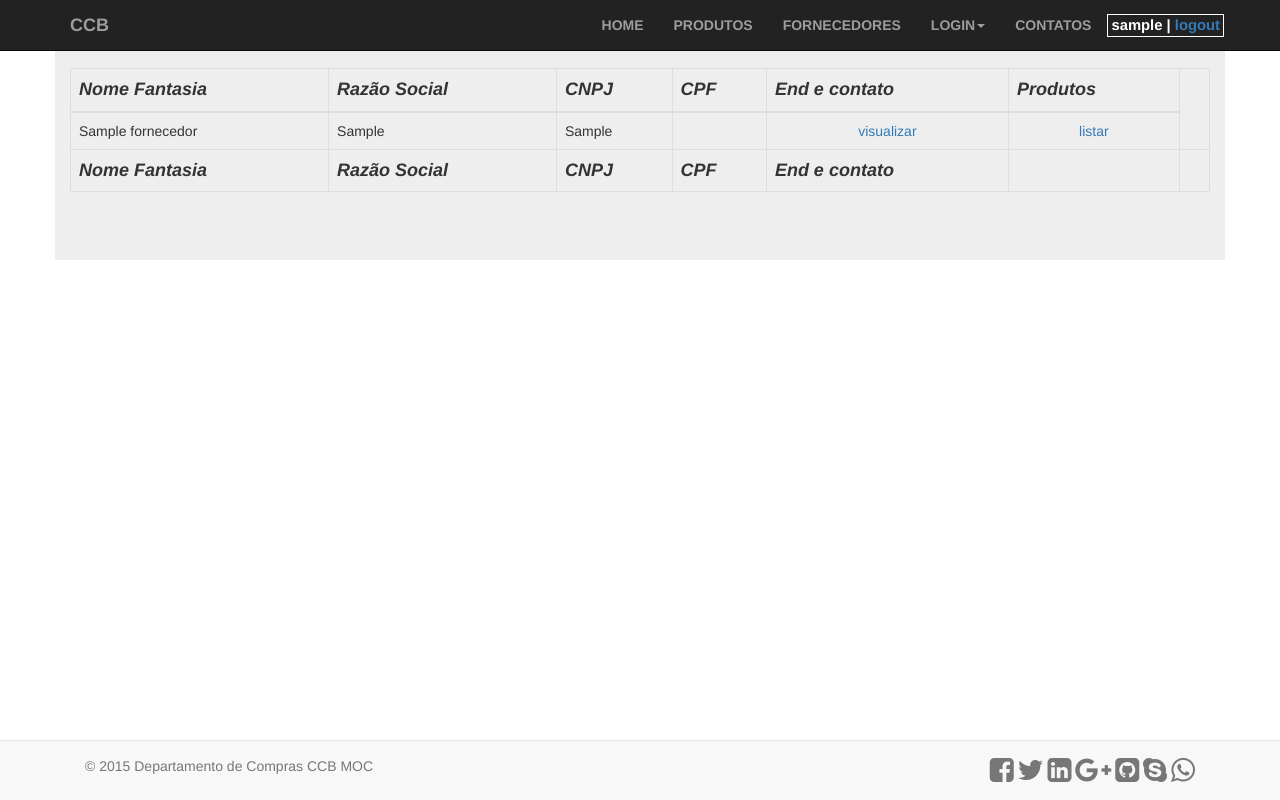
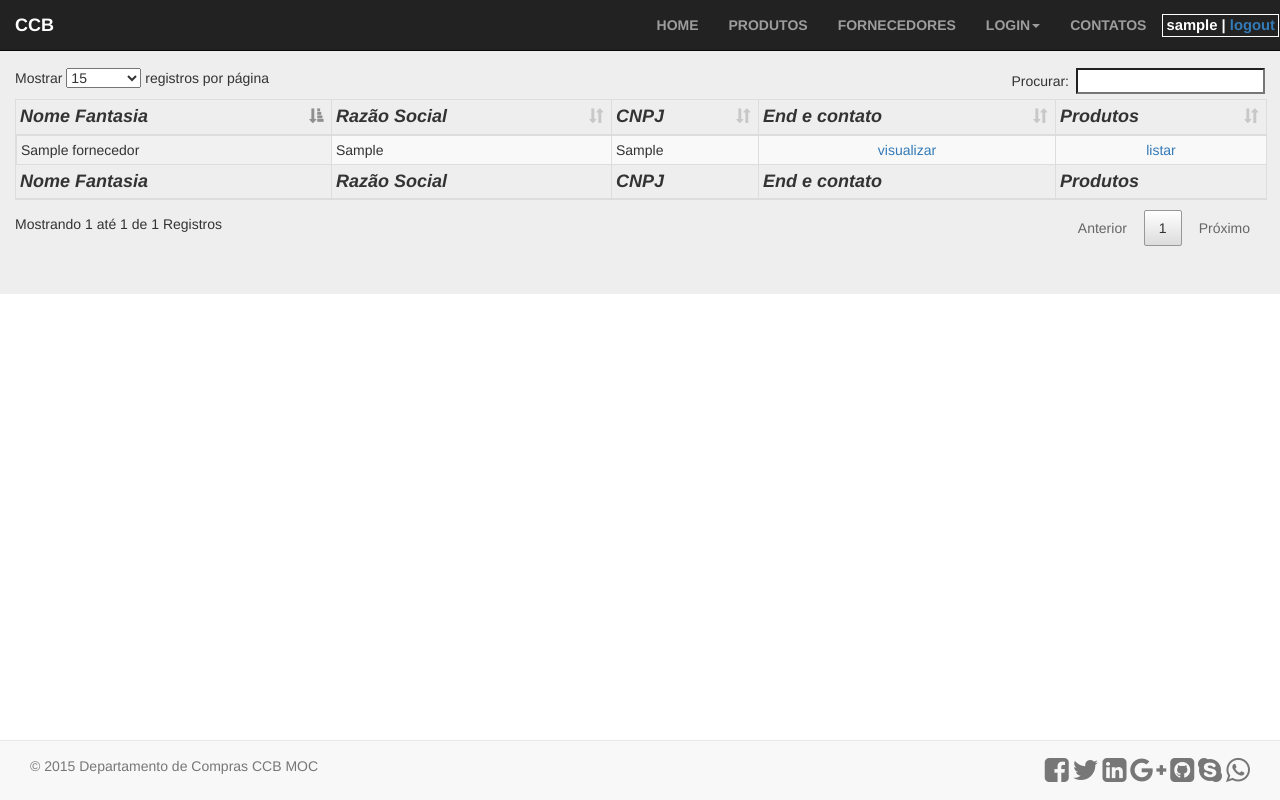
Before and after one commit to santosary/app1, a Django app: page /CCB/listarFornecedor/ in a window 1280 px wide. Run offline with Django 3.2, Linux system fonts and the light colour scheme; a user stored in the database is signed in; tables that the repository leaves empty hold one stand-in row (values such as "Sample post"); some libraries are stand-ins or nearby versions.

Commit message:
primeiro segundo

```diff
--- a/CCB/compras/models.py
+++ b/CCB/compras/models.py
@@ -21,7 +21,7 @@ class Fornecedor(models.Model):
 	#cpf = models.CharField(max_length=14, default= '000.000.000-00', blank=True)
 
 	def __unicode__(self):
-		return '%s %s %s %s' %(self.nome_fantasia,self.razao_social,self.cnpj)
+		return '%s %s %s' %(self.nome_fantasia,self.razao_social,self.cnpj)
 
 class Produto(models.Model):
 	descricao = models.CharField(max_length=50, unique=True)
@@ -40,7 +40,7 @@ class Endereco(models.Model):
 	cep = models.CharField(max_length=10)
 	uf = models.CharField(max_length=2)
 	contato = models.CharField(max_length=80)
-	email = models.EmailField(max_length=75)
+	email = models.EmailField(max_length=75, default='falta@hotmail.com')
 	fixo = models.CharField(max_length=13, default='(38)3000-0000')
 	tim = models.CharField(max_length=14, default='(38)0000-0000')
 	vivo = models.CharField(max_length=24, default='(38)0000-0000')
@@ -57,11 +57,11 @@ class Orcamento(models.Model):
 	fornecedor = models.ForeignKey(Fornecedor)
 	data = models.DateField()
 	medida = models.ForeignKey(Un_medida)
-	preco_vista = models.DecimalField(max_digits=10, decimal_places=2, blank=True, default=0)
-	preco_prazo = models.DecimalField(max_digits=10, decimal_places=2, blank=True, default=0)
+	preco_vista = models.DecimalField(max_digits=10, decimal_places=2, default=0)
+	preco_prazo = models.DecimalField(max_digits=10, decimal_places=2, default=0)
 	qt_parcelas = models.IntegerField(default=1)
-	preco_atacado = models.DecimalField(max_digits=10, decimal_places=2, blank=True)
-	quantidade = models.CharField(max_length=16, blank=True)
+	preco_atacado = models.DecimalField(max_digits=10, decimal_places=2, default=0) # blank=True - o pode ficar em branco
+	quantidade = models.CharField(max_length=16, default=0)
 
 	def __unicode__(self):
 		return '%s %s %s %s %s %s' %(unicode(self.produto), unicode(self.fornecedor), unicode(self.data),unicode(self.preco_vista),
--- a/CCB/compras/templates/compras/base.html
+++ b/CCB/compras/templates/compras/base.html
@@ -5,7 +5,7 @@
 <head>
     <meta charset="utf-8">
     <meta http-equiv="X-UA-Compatible" content="IE=edge">
-    <meta name="viewport" content="width=device-width, initial-scale=1">
+    <meta name="viewport" content="width=device-width, initial-scale=1.0">
 
     <link rel="stylesheet" type="text/css" href="{% static "css/master.css"  %}"/><!--{{ STATIC_URL }}css/master.
     css-->
@@ -64,7 +64,7 @@ https://www.youtube.com/watch?v=NZQbeMmjtAM-->
     <!--<div id="sidebar">-->
     {% block sidebar %}
         <div class="navbar navbar-inverse navbar-fixed-top" role="navigation"><!-- barra menu-->
-            <div class="container">
+            <div class="container-fluid">
                 <div class="navbar-header">
                     <button type="button" class="navbar-toggle" data-toggle="collapse" data-target=".navbar-collapse">
                         <span class="sr-only">Toggle navigation</span>
@@ -107,7 +107,7 @@ https://www.youtube.com/watch?v=NZQbeMmjtAM-->
                 </b>
             </div>
             <div class="navbar navbar-default navbar-fixed-bottom" role="navigation">  <!--footer-->
-                <div class="container">
+                <div class="container-fluid">
                     <div class="navbar-text pull-left">
                         © 2015 Departamento de Compras CCB MOC
                     </div>
@@ -128,8 +128,8 @@ https://www.youtube.com/watch?v=NZQbeMmjtAM-->
                 </div>
             </div>
         {% endblock %}
-        <div class="container jumbotron" id="content header">
-            <table class="display table table-hover table-bordered compact hover cell-border" id="tabela">
+        <div class="container-fluid jumbotron" id="content header">
+            <table class="display table table-hover compact hover cell-border table-bordered" id="tabela">
                 {% block content %}
                 {% endblock %}
             </table>
@@ -212,7 +212,7 @@ https://www.youtube.com/watch?v=NZQbeMmjtAM-->
 <script src="{% static "DataTables-1.10.8/media/js/jquery.js" %}"></script>
 <script src="{% static "DataTables-1.10.8/media/js/jquery.dataTables.js" %}"></script>
 <!--<script type="text/javascript" src="{% static "DataTables-1.10.8/media/js/dataTables.bootstrap.min.js" %}" ></script>-->
-<script src="{% static "DataTables-1.10.8/media/js/jquery.dataTables.foundation.min.js" %}"></script>
+<!--<script src="{% static "DataTables-1.10.8/media/js/jquery.dataTables.foundation.min.js" %}"></script>-->
 <script type="text/javascript">
     $(document).ready(function() {
         $('#tabela').DataTable({
--- a/CCB/compras/templates/compras/listarFornecedor.html
+++ b/CCB/compras/templates/compras/listarFornecedor.html
@@ -11,7 +11,7 @@
 				<th><font size="4px"><i>Nome Fantasia</i></font></th>
 				<th><font size="4px"><i>Razão Social</i></font></th>
 				<th><font size="4px"><i>CNPJ</i></font></th>
-				<th><font size="4px"><i>CPF</i></font></th>
+				<!--<th><font size="4px"><i>CPF</i></font></th>-->
 				<th><font size="4px"><i>End e contato</i></font></th>
 				<th><font size="4px"><i>Produtos</i></font></th>
 				<!--<th><font size="4px"><i>Editar</i></font></th>-->
@@ -24,7 +24,7 @@
 					<td>{{obj.razao_social}}</td>
 					<td>{{obj.cnpj}}</td>
 					<!--<td align="center"style="border: 1px dotted black">{{obj.cpf}}</td>-->
-					<td>{{obj.cpf}}</td>
+					<!--<td>{{obj.cpf}}</td>-->
 					<!--<td width="150">{{obj.contato}}</td>-->
 					<!--<td align="center" style="border: 1px dotted black"><a href="{% url 'listEndForn' obj.id %}">contatos</a></td>-->
 					<td align="center"><a href="{% url 'listEndForn' obj.id %}">visualizar</a></td>
@@ -38,10 +38,10 @@
 				<th><font size="4px"><i>Nome Fantasia</i></font></th>
 				<th><font size="4px"><i>Razão Social</i></font></th>
 				<th><font size="4px"><i>CNPJ</i></font></th>
-				<th><font size="4px"><i>CPF</i></font></th>
+				<!--<th><font size="4px"><i>CPF</i></font></th>-->
 				<th><font size="4px"><i>End e contato</i></font></th>
-				<th><font size="4px"><i></i></font></th>
-				<th><font size="4px"><i></i></font></th>
+				<th><font size="4px"><i>Produtos</i></font></th>
+				<!--<th><font size="4px"><i></i></font></th>-->
 			</tr>
 		</tfoot>
 		<!--</table>-->
```
Also changed, not shown: CCB/CCB/settings.py (+6 -1 lines), 4 other files.
